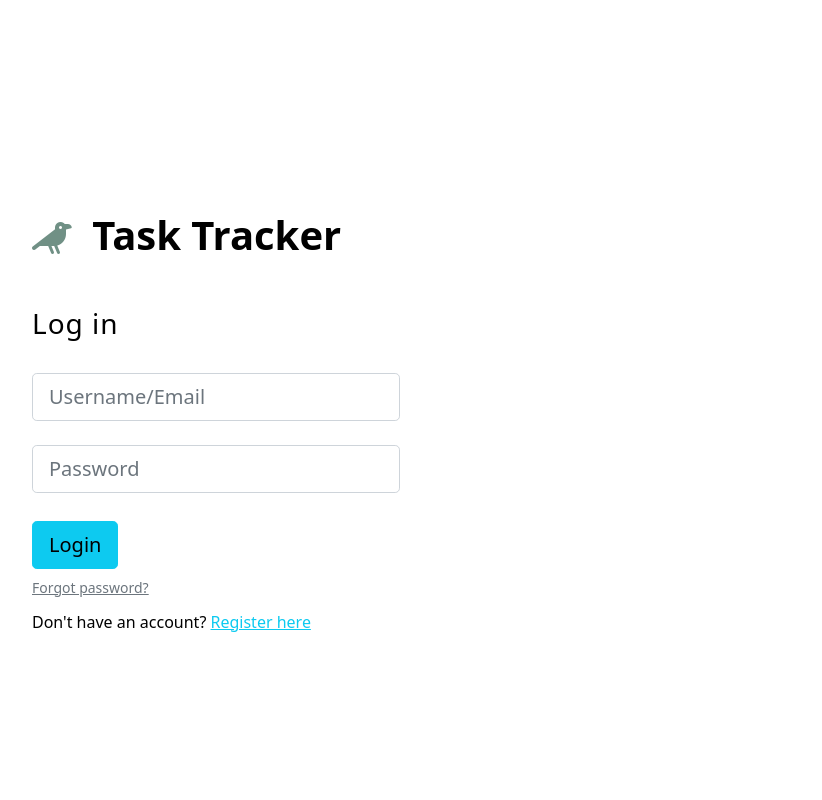
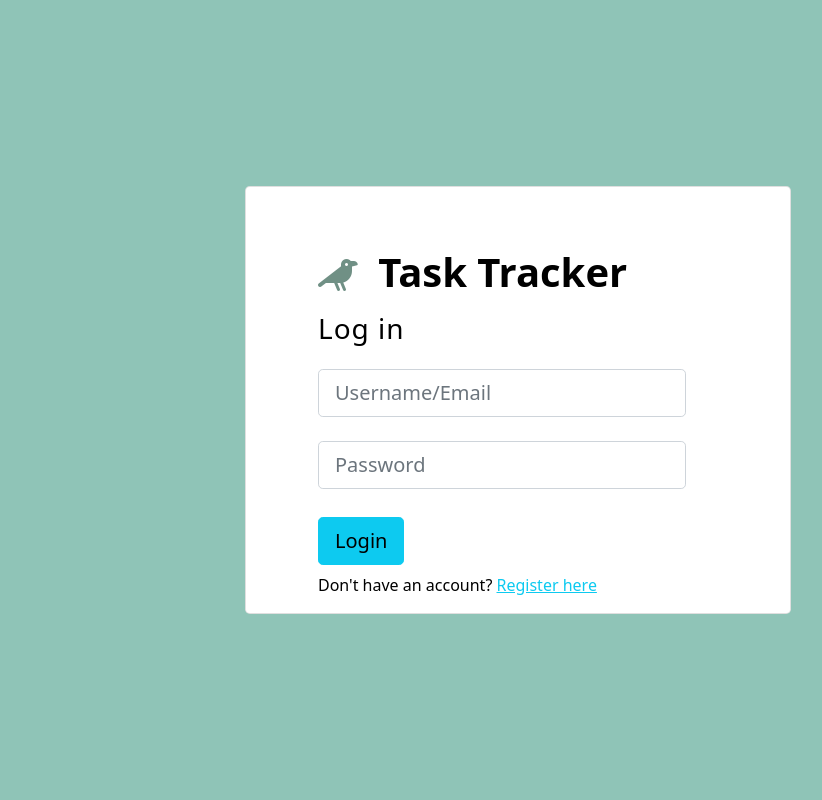
Before and after one commit to naufaland/UTS-TaskTracker, a PHP site: page /login.php in a window 1280 px wide. Shown: the whole page, without its empty margins (122-944 px from the left). Run offline with PHP 8.4, Linux system fonts and the light colour scheme; a stand-in replaces the project's code that opens the database connection; some libraries are stand-ins or nearby versions.

Commit message:
tambah tampilan login & sign up

```diff
--- a/task_tracker/login.php
+++ b/task_tracker/login.php
@@ -5,7 +5,7 @@ if (isset($_POST['submit'])) {
     $usernameEmail = $_POST['usernameEmail'];
     $password = $_POST['password'];
 
-    $recaptchaSecret = '6LeIxAcTAAAAAGG-vFI1TnRWxMZNFuojJ4WifJWe'; // Replace with your reCAPTCHA secret key
+    $recaptchaSecret = '6LeIxAcTAAAAAGG-vFI1TnRWxMZNFuojJ4WifJWe';
     $recaptchaResponse = $_POST['g-recaptcha-response'];
 
     $recaptchaVerify = file_get_contents("https://www.google.com/recaptcha/api/siteverify?secret=$recaptchaSecret&response=$recaptchaResponse");
@@ -58,36 +58,35 @@ if (isset($_POST['submit'])) {
         <link href='https://unpkg.com/boxicons@2.1.4/css/boxicons.min.css' rel='stylesheet'>
     </head>
     <body>
-    <section class="vh-100 d-flex justify-content-center align-items-center" style="color: #8fc4b7;">
+    <section class="vh-100 d-flex justify-content-center align-items-center" style="background-color: #8fc4b7;">
         <div class="container">
+            <div class="row d-flex justify-content-center align-items-center h-100">
+                <div class="col-lg-8 col-xl-6">
+                    <div class="card rounded-3">
                         <div class="row">
-                <div class="col-sm-6 text-black">
+                            <div class="col-sm-12 text-black">
                                 <div class="px-5 ms-xl-4">
                                     <i class="fas fa-crow fa-2x me-3 pt-5 mt-xl-4" style="color: #709085;"></i>
                                     <span class="h1 fw-bold mb-0">Task Tracker</span>
                                 </div>
-
-                    <div class="d-flex align-items-center h-custom-2 px-5 ms-xl-4 mt-5 pt-5 pt-xl-0 mt-xl-n5">
+                            <div class="d-flex align-items-center h-custom-2 px-5 ms-xl-4 mt-3 pt-5 pt-xl-0 mt-xl-n5">
                                 <form action="login.php" method="post" style="width: 23rem;">
-                            <h3 class="fw-normal mb-3 pb-3" style="letter-spacing: 1px;">Log in</h3>
-
+                                    <h3 class="fw-normal mb-2 pb-3" style="letter-spacing: 1px;">Log in</h3>
                                     <div class="mb-4">
                                         <input type="text" id="usernameEmail" name="usernameEmail" class="form-control form-control-lg" placeholder="Username/Email" required />
                                     </div>
-
                                     <div class="mb-4">
                                         <input type="password" id="password" name="password" class="form-control form-control-lg" placeholder="Password" required />
                                     </div>
-
                                     <div class="g-recaptcha mb-3" data-sitekey="6LeIxAcTAAAAAJcZVRqyHh71UMIEGNQ_MXjiZKhI"></div>
-
                                     <div class="pt-1 mb-2">
                                         <button class="btn btn-info btn-lg btn-block" type="submit" name="submit">Login</button>
                                     </div>
-                            <!-- Button Forgot Password Yang Belum -->
-                            <p class="small mb-1 pb-lg-2"><a class="text-muted" href="#!">Forgot password?</a></p>
                                     <p>Don't have an account? <a href="signup.php" class="link-info">Register here</a></p>
                                 </form>
+                            </div>
+                            </div>
+                        </div>
                     </div>
                 </div>
             </div>
--- a/task_tracker/signup.php
+++ b/task_tracker/signup.php
@@ -14,8 +14,7 @@
       <div class="col-lg-8 col-xl-6">
         <div class="card rounded-3">
           <div class="card-body p-4 p-md-5">
-            <h3 class="mb-2 pb-2 pb-md-0 mb-md-3 px-md-2">Registration Info</h3>
-
+            <h3 class="text-center mb-2 pb-2 pb-md-0 mb-md-3 px-md-2">Registration Form</h3>
             <form action="signup.php" method="post" class="px-md-2">
             <div class="row">
             <div class="col">
@@ -44,7 +43,7 @@
             <div class="row">
                 <div class="col">
                     <div class="form-outline mb-2">
-                    <input type="text" id="form3Example1q" class="form-control" name='password' placeholder="Password" />
+                    <input type="password" id="form3Example1q" class="form-control" name='password' placeholder="Password" />
                     </div>
                 </div>
             </div>
```
Also changed, not shown: task_tracker/addtask.php (+13 -7 lines). Lines whose indentation alone changed are shown as unchanged.
